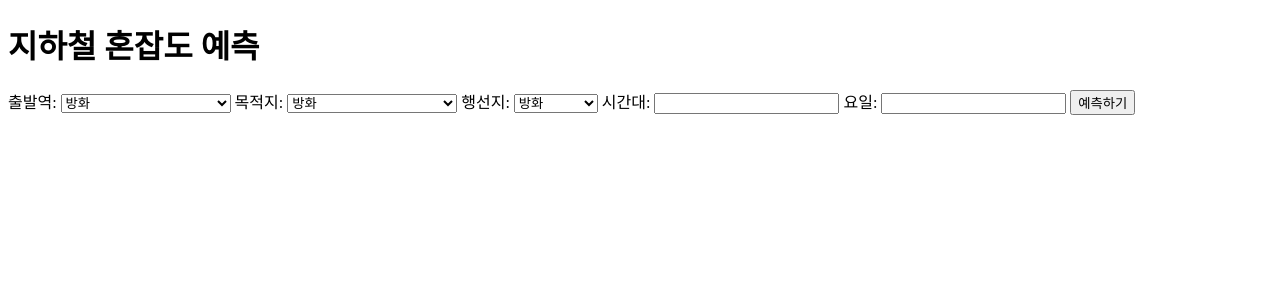
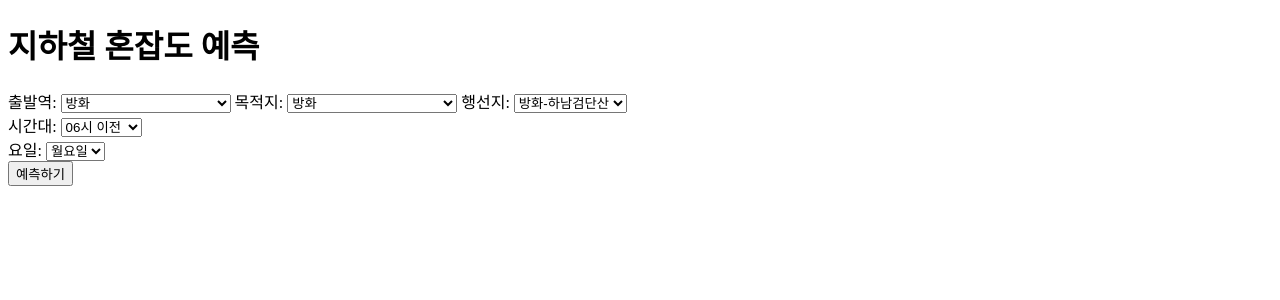
Before and after one commit to YeonwooNuf/BigDataProject, a Django app: page / in a window 1280 px wide. Shown: the top 300 px of the page. Run offline with Django 5.2, Linux system fonts and the light colour scheme; parts of the project's set-up code (start-up, migrations or seed data) failed here and were passed over.

Commit message:
출발지 목적지 ver // 연우
혼잡도 계산 구현X

```diff
--- a/subway_congestion/prediction/templates/index.html
+++ b/subway_congestion/prediction/templates/index.html
@@ -21,15 +21,63 @@
         </select>
         행선지:
         <select name="direction">
-            <option value="방화">방화</option>
-            <option value="하남검단산">하남검단산</option>
-            <option value="마천">마천</option>
+            <option value="방화-하남검단산">방화-하남검단산</option>
+            <option value="방화-마천">방화-마천</option>
+            <option value="하남검단산-방화">하남검단산-방화</option>
+            <option value="하남검단산-마천">하남검단산-마천</option>
+            <option value="마천-방화">마천-방화</option>
+            <option value="마천-하남검단산">마천-하남검단산</option>
         </select>
-        시간대:
-        <input type="text" name="time_slot" />
-        요일:
-        <input type="text" name="day_of_week" />
+        <br>
+        <label for="time_slot">시간대:</label>
+        <select name="time_slot" id="time_slot">
+            <option value="06시 이전">06시 이전</option>
+            <option value="06시-07시">06시-07시</option>
+            <option value="07시-08시">07시-08시</option>
+            <option value="08시-09시">08시-09시</option>
+            <option value="09시-10시">09시-10시</option>
+            <option value="10시-11시">10시-11시</option>
+            <option value="11시-12시">11시-12시</option>
+            <option value="12시-13시">12시-13시</option>
+            <option value="13시-14시">13시-14시</option>
+            <option value="14시-15시">14시-15시</option>
+            <option value="15시-16시">15시-16시</option>
+            <option value="16시-17시">16시-17시</option>
+            <option value="17시-18시">17시-18시</option>
+            <option value="18시-19시">18시-19시</option>
+            <option value="19시-20시">19시-20시</option>
+            <option value="20시-21시">20시-21시</option>
+            <option value="21시-22시">21시-22시</option>
+            <option value="22시-23시">22시-23시</option>
+            <option value="23시-24시">23시-24시</option>
+            <option value="24시 이후">24시 이후</option>
+        </select>
+        <br>
+        <label for="day_of_week">요일:</label>
+        <select name="day_of_week" id="day_of_week">
+            <option value="월">월요일</option>
+            <option value="화">화요일</option>
+            <option value="수">수요일</option>
+            <option value="목">목요일</option>
+            <option value="금">금요일</option>
+            <option value="토">토요일</option>
+            <option value="일">일요일</option>
+        </select>
+        <br>
         <input type="submit" value="예측하기" />
     </form>
+
+    <script>
+        var stationsList = JSON.parse('{{ stations_json|escapejs }}');
+        document.getElementById("predictionForm").addEventListener("submit", function(event) {
+            var startStation = document.querySelector("select[name='start_station']").value;
+            var endStation = document.querySelector("select[name='end_station']").value;
+            if (!stationsList.includes(startStation) || !stationsList.includes(endStation)) {
+                alert("출발 또는 도착 역이 경로에 없습니다. 다시 확인해주세요.");
+                event.preventDefault();
+            }
+        });
+    </script>
+
 </body>
 </html>
--- a/subway_congestion/prediction/templates/result.html
+++ b/subway_congestion/prediction/templates/result.html
@@ -5,7 +5,7 @@
 </head>
 <body>
     <h1>지하철 혼잡도 예측 결과</h1>
-    <p>혼잡도: {{ congestion }}</p>
+    <p>예상 혼잡도: {{ congestion_level }}</p>
     <a href="/">다시 예측하기</a>
 </body>
 </html>
--- a/subway_congestion/prediction/views.py
+++ b/subway_congestion/prediction/views.py
@@ -21,10 +21,48 @@ def predict(request):
 
     # 경로 설정
     routes = {
-        '방화': ['방화', '개화산', '김포공항', ...],
-        '하남검단산': ['하남검단산', '강일', '미사', ...],
-        '마천': ['마천', '거여', '개롱', ...]
+        '방화-하남검단산': ['방화', '개화산', '김포공항', '송정', '마곡', '발산', '우장산', '화곡', '까치산',
+        '신정(은행정)', '목동', '오목교(목동운동장앞)', '양평', '영등포구청', '영등포시장', '신길', '여의도',
+        '여의나루', '마포', '공덕', '애오개', '충정로(경기대입구)', '서대문', '광화문(세종문화회관)', '종로3가',
+        '을지로4가', '동대문역사공원(DDP)', '청구', '신금호', '행당', '왕십리(성동구청)', '마장',
+        '답십리', '장한평', '군자(능동)', '아차산(어린이대공원후문)', '광나루(장신대)', '천호(풍납토성)',
+        '강동', '길동', '굽은다리(강동구민회관앞)', '명일', '고덕', '상일동', '강일', '미사', '하남풍산',
+         '하남시청(덕풍·신장)', '하남검단산'],
+
+        '방화-마천': ['방화', '개화산', '김포공항', '송정', '마곡', '발산', '우장산', '화곡', '까치산',
+        '신정(은행정)', '목동', '오목교(목동운동장앞)', '양평', '영등포구청', '영등포시장', '신길', '여의도',
+        '여의나루','마포', '공덕', '애오개', '충정로(경기대입구)', '서대문', '광화문(세종문화회관)', '종로3가',
+        '을지로4가', '동대문역사공원(DDP)', '청구', '신금호', '행당', '왕십리(성동구청)', '마장',
+        '답십리', '장한평', '군자(능동)', '아차산(어린이대공원후문)', '광나루(장신대)', '천호(풍납토성)',
+        '강동', '둔춘동', '올림픽공원(한국체대)', '방이', '오금', '개롱', '거여', '마천'],
+
+        '하남검단산-방화': ['하남검단산', '하남시청(덕풍·신장)', '하남풍산', '미사', '강일', '상일동',
+        '고덕', '명일', '굽은다리(강동구민회관앞)', '길동', '강동', '천호(풍납토성)', '광나루(장신대)',
+        '아차산(어린이대공원후문)', '군자(능동)', '장한평', '답십리', '마장', '왕십리(성동구청)', '행당',
+        '신금호', '청구', '동대문역사공원(DDP)', '을지로4가', '종로3가', '광화문(세종문화회관)', '서대문',
+        '충정로(경기대입구)', '애오개', '공덕', '마포', '여의나루', '여의도', '신길', '영등포시장',
+        '영등포구청', '양평', '오목교(목동운동장앞)', '목동', '신정(은행정)', '까치산', '화곡', '우장산',
+        '발산', '마곡', '송정', '김포공항', '개화산', '방화'],
+
+        '마천-방화': ['마천', '거여', '개롱', '오금', '방이', '올림픽공원(한국체대)', '둔춘동', '강동',
+        '천호(풍납토성)', '광나루(장신대)', '아차산(어린이대공원후문)', '군자(능동)', '장한평', '답십리',
+        '마장', '왕십리(성동구청)', '행당', '신금호', '청구', '동대문역사공원(DDP)', '을지로4가', '종로3가',
+        '광화문(세종문화회관)', '서대문', '충정로(경기대입구)', '애오개', '공덕', '마포', '여의나루', '여의도',
+        '신길', '영등포시장', '영등포구청', '양평', '오목교(목동운동장앞)', '목동', '신정(은행정)', '까치산',
+        '화곡', '우장산', '발산', '마곡', '송정', '김포공항', '개화산', '방화'],
+
+        '하남검단산-마천':['하남검단산', '하남시청(덕풍·신장)', '하남풍산', '미사', '강일', '상일동',
+        '고덕', '명일', '굽은다리(강동구민회관앞)', '길동', '강동', '둔춘동', '올림픽공원(한국체대)', '방이',
+         '오금', '개롱', '거여', '마천'],
+
+        '마천-하남검단산':['마천', '거여', '개롱', '오금', '방이', '올림픽공원(한국체대)', '둔춘동', '강동',
+        '길동', '굽은다리(강동구민회관앞)', '명일', '고덕', '상일동', '강일', '미사', '하남풍산',
+        '하남시청(덕풍·신장)', '하남검단산']
     }
+
+    # 출발 및 도착 역이 경로 리스트에 있는지 확인
+    if start_station not in stations or end_station not in stations:
+        return render(request, 'result.html', {'message': '출발 또는 도착 역이 경로에 없습니다.'})
 
     route = routes[direction]
     start_index = route.index(start_station)
@@ -41,6 +79,14 @@ def predict(request):
         features = station_data[['역번호', time_slot]]
         if not features.empty:
             prediction = model.predict(features)
-            congestion += prediction[0]
+            # 혼잡도 계산
+            if prediction[0] >= 2000:
+                congestion += 100
+            elif prediction[0] >= 1000:
+                congestion += 50
+            elif prediction[0] >= 500:
+                congestion += 25
+            elif prediction[0] > 0:
+                congestion += 10
 
     return render(request, 'result.html', {'congestion': congestion})
```
Also changed, not shown: subway_congestion/prediction/migrations/train_model.py (+18 -22 lines), subway_congestion/db.sqlite3 (added), 1 other file.
